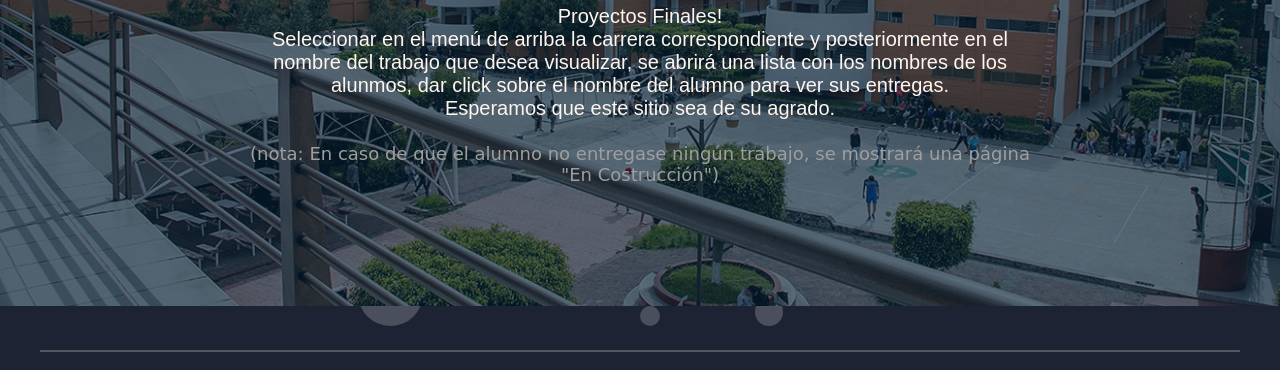
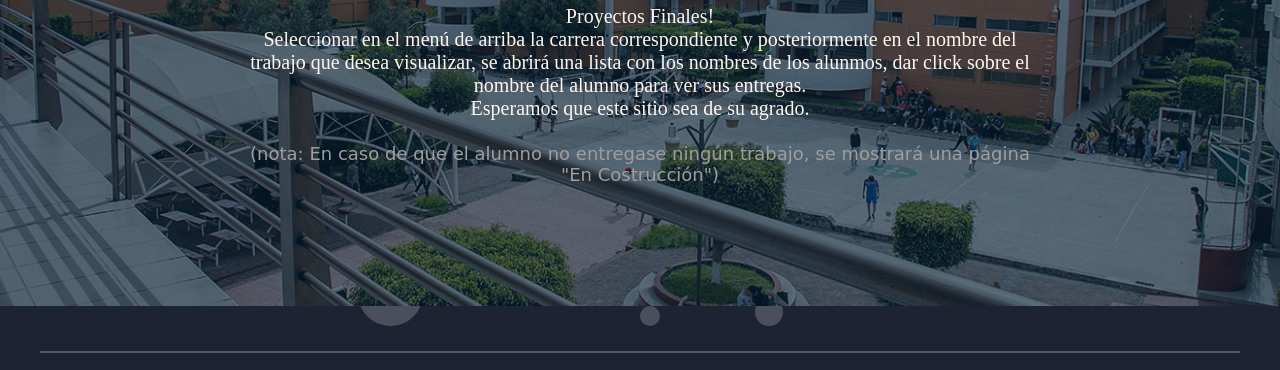
Before and after one commit to crash1712/crash1712.github.io, a plain HTML site: page index.html in a window 1280 px wide. Shown: the part 274-644 px from the top of the page. Drawn offline with Linux system fonts and the light colour scheme.

Commit message:
Update estilos.css

```diff
--- a/css/estilos.css
+++ b/css/estilos.css
@@ -3,7 +3,7 @@
     padding: 0;
     box-sizing: border-box;
     text-decoration: none;
-    font-family: fantasy;
+    font-family:'Times New Roman', Times, serif;
 }
 header{
         position: sticky;
```
